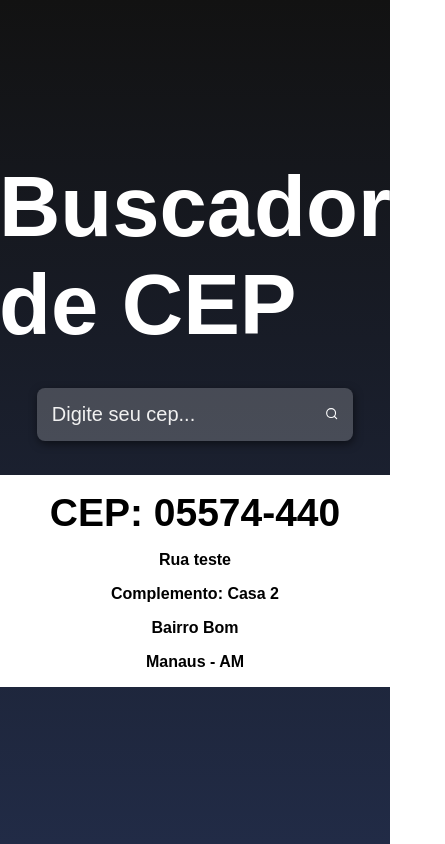
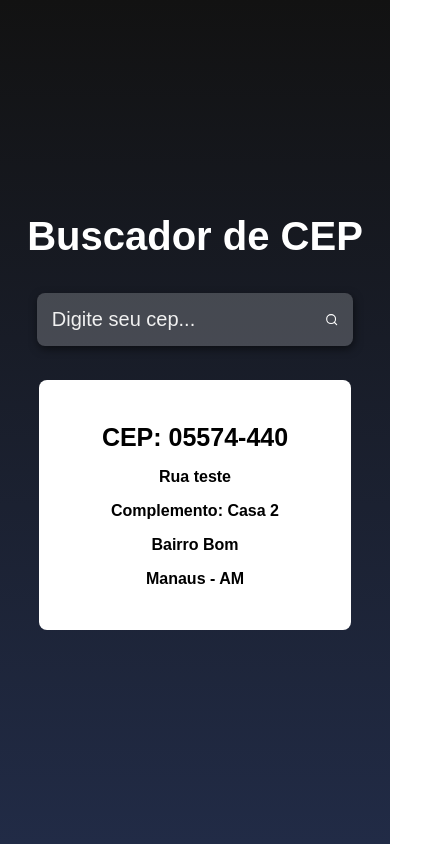
Before and after one commit to ClovisReis21/react_buscador, a React (Create React App) app: page / in a window 390 px wide. Shown: the whole page, 445 px wide, since content can reach past the window. Built offline with nearby package versions, Linux system fonts and the light colour scheme.

Commit message:
Added @media 2 .title .main N .main h2

```diff
--- a/src/styles.css
+++ b/src/styles.css
@@ -77,3 +77,18 @@
     margin-bottom: 16px;
     font-weight: bold;
 }
+
+@media (max-width: 720px){
+    .title{
+        font-size: 40px;
+    }
+
+    .main h2{
+        font-size: 25px;
+    }
+
+    .main{
+        width: 80%;
+        min-height: 250px;
+    }
+}
```
